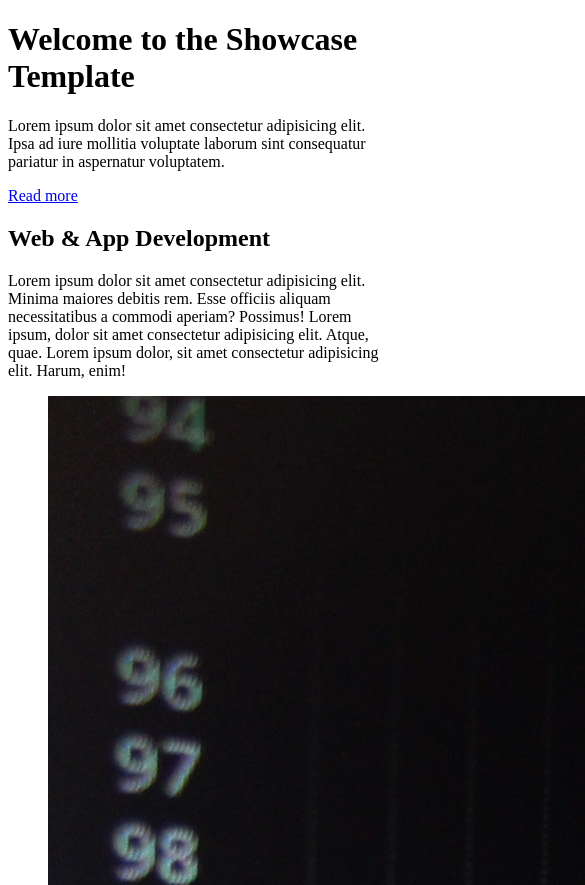
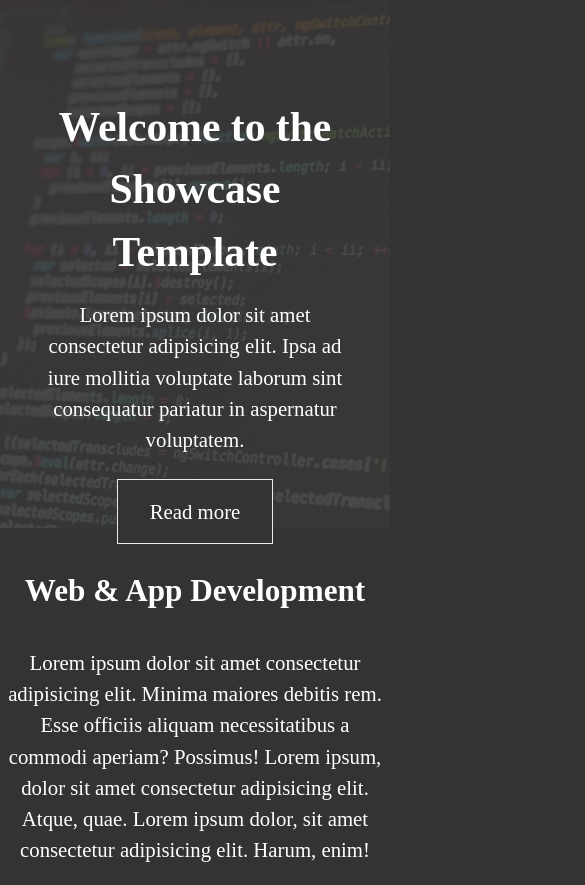
Before and after one commit to goranGG/grid-template, a plain HTML site: page index.html in a window 390 px wide. Shown: the top 885 px of the page, 585 px wide, since content can reach past the window. Drawn offline with Linux system fonts and the light colour scheme.

Commit message:
css for header mobile done

```diff
--- a/index.html
+++ b/index.html
@@ -10,6 +10,7 @@
   <body>
     <header id="showcase" class="grid">
       <div class="background-image"></div>
+      <div class="content-wrap">
         <h1>Welcome to the Showcase Template</h1>
         <p>
           Lorem ipsum dolor sit amet consectetur adipisicing elit. Ipsa ad iure
@@ -17,6 +18,7 @@
           voluptatem.
         </p>
         <a href="#section-b" class="btn">Read more</a>
+      </div>
     </header>
 
     <main id="main">
--- a/style.css
+++ b/style.css
@@ -0,0 +1,76 @@
+:root {
+    --gray-dark: #333333;
+    --gray: #666666;
+    --gray-light: #eaeaea;
+}
+
+body{
+    margin: 0;
+    background-color: var(--gray-dark);
+    color: white;
+    font-size: 1.3rem;
+    line-height: 1.5;
+    text-align: center;
+}
+
+img{
+    display: block;
+    width: 100%;
+    height: auto;
+}
+
+h1, h2, h3 {
+    margin: 0;
+    padding: 1rem 0;
+}
+
+p {
+    margin: 0;
+    padding: 1rem 0;
+}
+
+ul {
+    list-style: none;
+}
+
+.btn{
+    display: inline-block;
+    color: white;
+    background-color: var(--gray-dark);
+    text-decoration: none;
+    padding: 1rem 2rem;
+    margin: .5rem 0;
+    border: 1px solid var(--gray-light);
+}
+.btn:hover {
+    background-color: var(--gray-light);
+    color: var(--gray-dark);
+}
+
+
+/* Header */
+#showcase {
+    min-height: 33rem;
+    color: white;
+    text-align: center;
+}
+#showcase .background-image {
+    position: absolute;
+    background: var(--gray-dark) url('./resources/images/pexels-pixabay-showcasae.jpg');
+    background-position: center;
+    background-repeat: no-repeat;
+    background-size: cover;
+    width: 100%;
+    height: 33rem;
+    z-index: -1;
+    opacity: 0.1;
+}
+
+#showcase h1{
+    padding-top: 6rem;
+    padding-bottom: 0;
+}
+
+#showcase .content-wrap{
+    padding: 0 2rem;
+}
```
Also changed, not shown: resources/images/pexels-pixabay-showcasae.jpg (added). Lines whose indentation alone changed are shown as unchanged.
